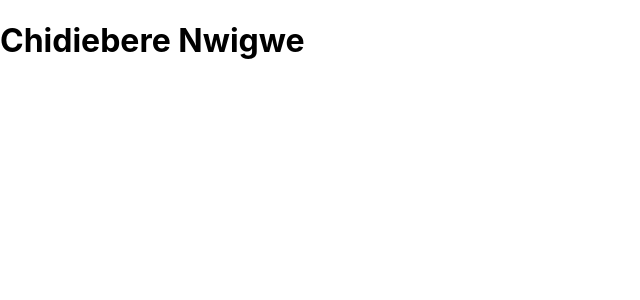
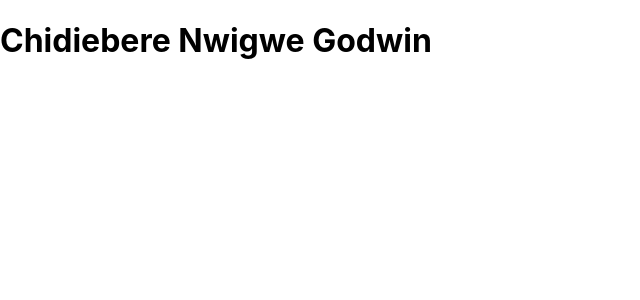
Before and after one commit to Chidiebere-Nwigwe/myname, a React (Create React App) app: page / in a window 1280 px wide. Shown: the top 300 px of the page, without its empty margins (0-640 px from the left). Built offline with nearby package versions, Linux system fonts and the light colour scheme.

Commit message:
Testing my netlify link with an update text in app.js

```diff
--- a/src/App.js
+++ b/src/App.js
@@ -2,7 +2,7 @@ import './App.css';
 
 function App() {
   return (
-      <h1>Chidiebere Nwigwe</h1>
+      <h1>Chidiebere Nwigwe Godwin</h1>
   );
 }
 
```
